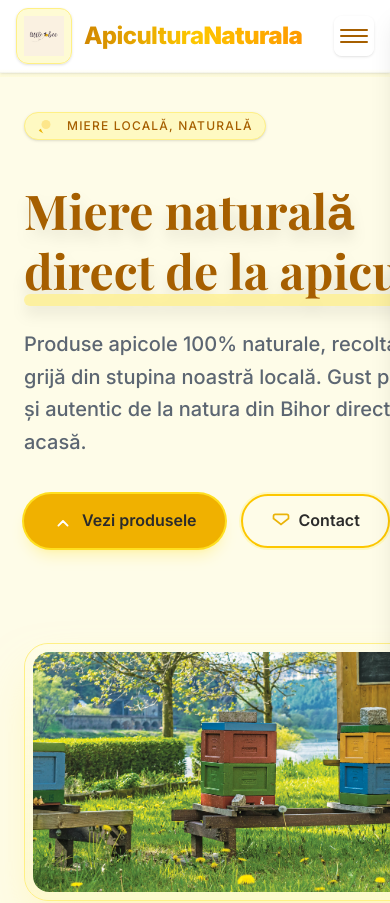
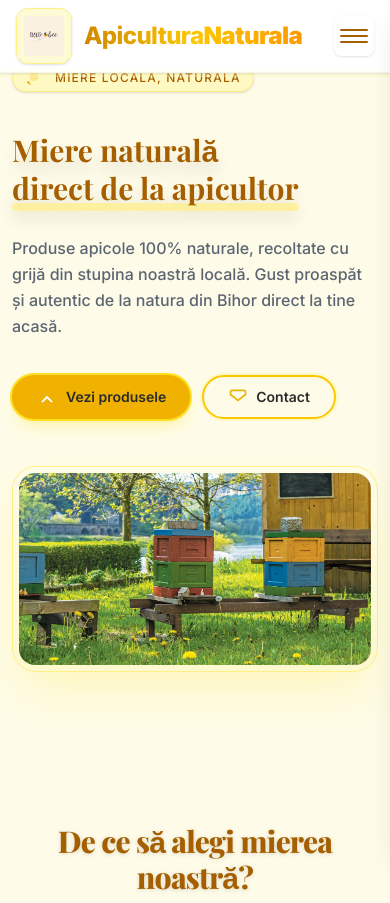
Before and after one commit to ionutpetru4046/Website-Apicultura, a Next.js app: page / in a window 390 px wide. Shown: the top 903 px of the page. Built offline with nearby package versions, Linux system fonts and the light colour scheme; a web font is replaced by a local one.

Commit message:
fully responsivness hero page

```diff
--- a/app/page.tsx
+++ b/app/page.tsx
@@ -13,7 +13,7 @@ export default function Home() {
   return (
     <main className="bg-yellow-50 overflow-x-hidden">
       {/* Hero */}
-      <section className="relative isolate max-w-7xl mx-auto px-6 py-28 grid md:grid-cols-2 gap-16 items-center">
+      <section className="relative isolate max-w-7xl mx-auto px-3 sm:px-6 py-16 xs:py-20 sm:py-24 md:py-28 flex flex-col md:grid md:grid-cols-2 gap-10 sm:gap-14 md:gap-16 items-center">
         {/* Decorative shapes/background */}
         <div aria-hidden className="pointer-events-none absolute z-0 inset-0 overflow-hidden">
           <div className="hidden md:block absolute -top-12 -left-14 bg-yellow-200/70 rounded-full blur-3xl w-80 h-80 animate-pulse" />
@@ -30,7 +30,7 @@ export default function Home() {
           </svg>
         </div>
         {/* Hero content */}
-        <div className="relative z-10 flex flex-col gap-7">
+        <div className="relative z-10 flex flex-col gap-7 w-full max-w-2xl">
           <span className="inline-flex items-center gap-2 px-3 py-1 bg-yellow-100 rounded-full w-max text-yellow-700 font-medium text-xs shadow-sm border border-yellow-200 tracking-widest uppercase mb-3">
             <svg
               width={18}
@@ -47,23 +47,23 @@ export default function Home() {
             </svg>
             Miere locală, naturală
           </span>
-          <h1 className="text-5xl md:text-6xl font-serif font-bold text-yellow-700 leading-tight drop-shadow-xl">
+          <h1 className="text-3xl xs:text-4xl sm:text-5xl md:text-6xl font-serif font-bold text-yellow-700 leading-tight drop-shadow-xl">
             Miere naturală
             <br />
-            <span className="relative whitespace-nowrap">
-              <span className="bg-yellow-200/70 absolute -bottom-1 left-0 w-full h-3 z-0 rounded-md"></span>
+            <span className="relative whitespace-nowrap inline-block">
+              <span className="bg-yellow-200/70 absolute -bottom-1 left-0 w-full h-2 xs:h-2.5 md:h-3 z-0 rounded-md"></span>
               <span className="relative z-10">direct de la apicultor</span>
             </span>
           </h1>
-          <p className="text-xl text-gray-600/90 max-w-xl leading-relaxed font-medium">
+          <p className="text-base xs:text-lg sm:text-xl text-gray-600/90 max-w-xl leading-relaxed font-medium">
             Produse apicole 100% naturale, recoltate cu grijă din stupina
             noastră locală. Gust proaspăt și autentic de la natura din Bihor
             direct la tine acasă.
           </p>
-          <div className="flex flex-wrap gap-4 mt-2">
+          <div className="flex flex-wrap gap-3 xs:gap-4 mt-2">
             <Link
               href="/produse"
-              className="inline-flex items-center gap-2 bg-yellow-500 hover:bg-yellow-600 text-white px-7 py-3 rounded-full font-semibold shadow-lg shadow-yellow-300/30 hover:shadow-yellow-400/50 duration-200 transition focus:outline-none ring-2 ring-yellow-300"
+              className="inline-flex items-center gap-2 bg-yellow-500 hover:bg-yellow-600 text-white px-6 xs:px-7 py-2.5 xs:py-3 rounded-full font-semibold shadow-lg shadow-yellow-300/30 hover:shadow-yellow-400/50 duration-200 transition focus:outline-none ring-2 ring-yellow-300 text-sm xs:text-base"
             >
               <svg width={22} height={22} fill="none" viewBox="0 0 24 24">
                 <path
@@ -78,7 +78,7 @@ export default function Home() {
             </Link>
             <Link
               href="/contact"
-              className="inline-flex items-center gap-2 border-2 border-yellow-400 hover:bg-yellow-100 text-yellow-700 px-7 py-3 rounded-full font-semibold transition focus:outline-none ring-2 ring-yellow-100"
+              className="inline-flex items-center gap-2 border-2 border-yellow-400 hover:bg-yellow-100 text-yellow-700 px-6 xs:px-7 py-2.5 xs:py-3 rounded-full font-semibold transition focus:outline-none ring-2 ring-yellow-100 text-sm xs:text-base"
             >
               <svg width={20} height={20} fill="none" viewBox="0 0 24 24">
                 <path
@@ -92,8 +92,8 @@ export default function Home() {
           </div>
         </div>
         {/* Hero image with modern card styling */}
-        <div className="relative z-10 w-full min-h-[320px] flex items-center justify-center">
-          <div className="relative bg-yellow-100/60 rounded-3xl shadow-2xl shadow-yellow-200/50 border border-yellow-200 p-2 md:p-3 w-full h-full flex items-center justify-center before:content-[''] before:absolute before:inset-0 before:rounded-3xl before:bg-linear-to-b before:from-yellow-50/90 before:to-transparent before:backdrop-blur-sm">
+        <div className="relative z-10 flex items-center justify-center w-full md:w-auto min-h-[220px] xs:min-h-[300px] sm:min-h-[320px] max-w-full">
+          <div className="relative w-full xs:w-[350px] sm:w-[420px] md:w-full h-full min-h-[200px] xs:min-h-[260px] sm:min-h-[320px] bg-yellow-100/60 rounded-3xl shadow-2xl shadow-yellow-200/50 border border-yellow-200 p-1.5 xs:p-2 md:p-3 flex items-center justify-center before:content-[''] before:absolute before:inset-0 before:rounded-3xl before:bg-linear-to-b before:from-yellow-50/90 before:to-transparent before:backdrop-blur-sm">
             <Image
               src="/images/stupina1.jpg"
               alt="Stupina cu miere naturală"
@@ -101,18 +101,17 @@ export default function Home() {
               height={400}
               className="object-cover w-full h-full rounded-2xl relative z-10 transition-transform duration-300 hover:scale-105"
               priority
-              sizes="(max-width: 768px) 100vw, 50vw"
-              // Ensure image cannot bleed out of container
+              sizes="(max-width: 640px) 90vw, (max-width: 1024px) 55vw, 40vw"
               style={{ maxWidth: "100%", maxHeight: "400px" }}
             />
             {/* floating badge */}
-            <div className="absolute top-5 left-5 bg-white/90 backdrop-blur-md shadow px-4 py-1 rounded-full flex items-center gap-2 text-yellow-600 text-xs font-medium">
+            <div className="absolute top-3 xs:top-5 left-3 xs:left-5 bg-white/90 backdrop-blur-md shadow px-3 xs:px-4 py-1 rounded-full flex items-center gap-2 text-yellow-600 text-xs xs:text-sm font-medium">
               <svg fill="#eab308" height={16} width={16} viewBox="0 0 24 24">
                 <circle cx="12" cy="12" r="12" />
               </svg>
               100% natural
             </div>
-            <div className="absolute bottom-5 right-5 bg-yellow-500/80 text-white px-3 py-1 rounded-full text-xs font-bold shadow-md tracking-wide">
+            <div className="absolute bottom-3 xs:bottom-5 right-3 xs:right-5 bg-yellow-500/80 text-white px-2.5 xs:px-3 py-1 rounded-full text-xs font-bold shadow-md tracking-wide">
               Recoltă Nouă
             </div>
           </div>
```
